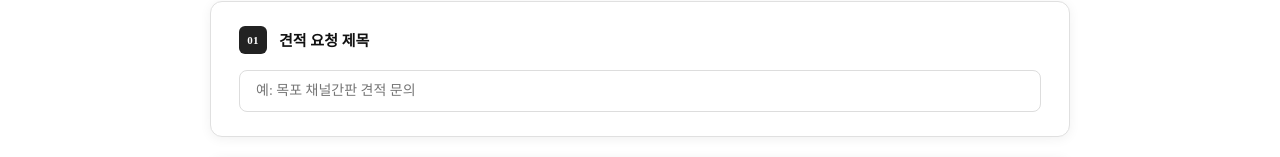
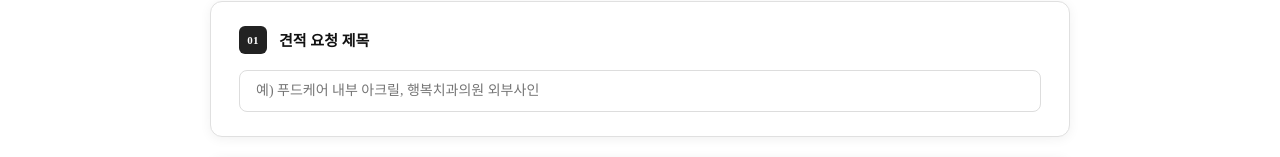
Before and after one commit to gusdn0236/hdsign, a React (Vite) app in the folder frontend/: page /hdsign/client/quote in a window 1280 px wide. Shown: the part 581-738 px from the top of the page. Built offline with nearby package versions, Linux system fonts and the light colour scheme; sample sign-in values are in the browser's storage.

Commit message:
fix: align quote title placeholder with order form

```diff
--- a/frontend/src/pages/client/ClientQuoteRequest.jsx
+++ b/frontend/src/pages/client/ClientQuoteRequest.jsx
@@ -181,7 +181,7 @@ export default function ClientQuoteRequest() {
                             className="req-input"
                             value={title}
                             onChange={(e) => setTitle(e.target.value)}
-                            placeholder="예: 목포 채널간판 견적 문의"
+                            placeholder="예) 푸드케어 내부 아크릴, 행복치과의원 외부사인"
                             maxLength={100}
                         />
                     </Section>
```
